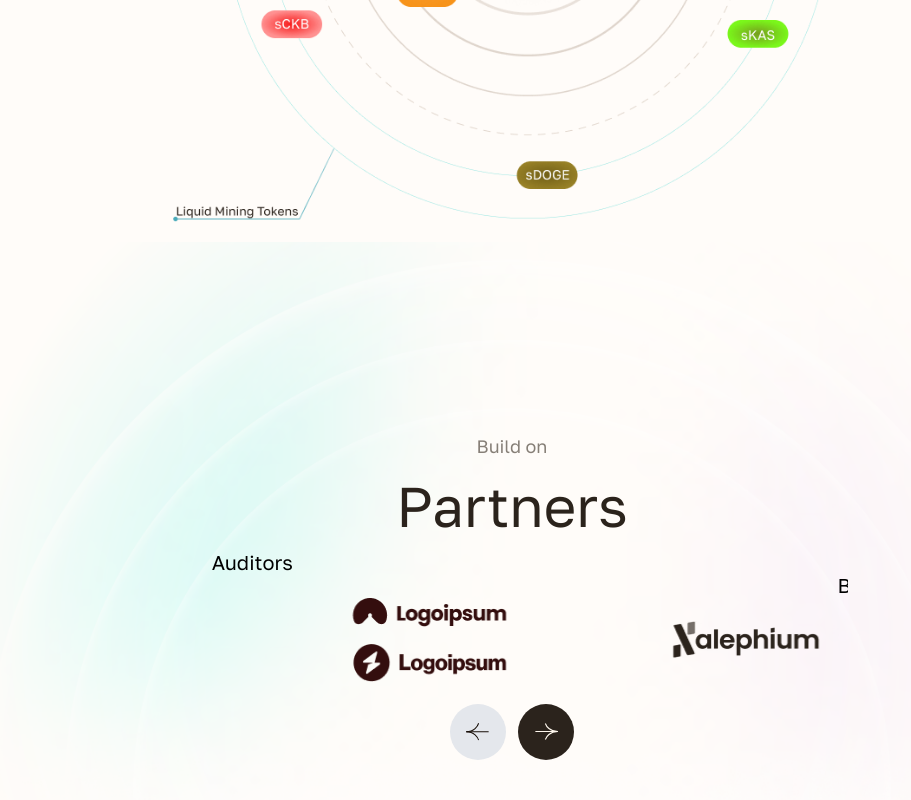
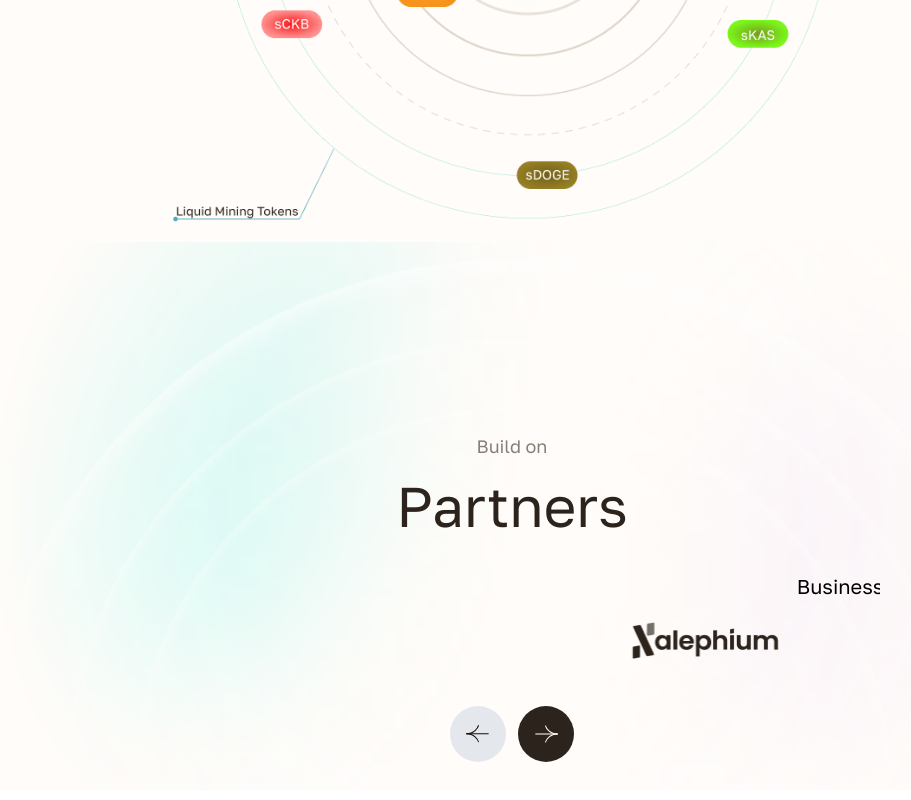
Before and after one commit to minedfi-protocol/landing, a Next.js app: page / in a window 1280 px wide. Shown: the part 3049-3849 px from the top of the page, without its empty margins (128-1039 px from the left). Built offline with nearby package versions, Linux system fonts and the light colour scheme.

Commit message:
feat: update PartnersSection layout and improve image handling; adjust spacing and responsiveness

```diff
--- a/src/sections/PartnersSection.tsx
+++ b/src/sections/PartnersSection.tsx
@@ -6,14 +6,14 @@ import { PartnersCardItem } from '@/components/CardItem/PartnersCardItem'
 
 export const PartnersSection = () => {
   return (
-    <section className='relative flex flex-col items-center px-5 pb-5 min-h-[800px] gap-16 w-full bg-[#FFFCF9] overflow-hidden'>
+    <section className='relative flex flex-col items-center px-5 pb-5 max-h-[800px] gap-16 w-full bg-[#FFFCF9] overflow-hidden'>
       <div
-        className='absolute w-full h-full -translate-x-1/2 -translate-y-1/2 top-1/2 left-1/2 bg-rings bg-cover bg-[center_top_rem] bg-no-repeat'
+        className='absolute w-full h-full -translate-x-1/2 -translate-y-1/2 top-1/2 left-1/2 bg-rings bg-cover bg-no-repeat'
         style={{
           maskImage: 'radial-gradient(circle at center, black 40%, transparent 75%)',
           WebkitMaskImage: 'radial-gradient(circle at center, black 40%, transparent 75%)'
         }}></div>
-      <div className='mt-48 z-50'>
+      <div className='mt-20 md:mt-48 z-50'>
         <>
           <p className='text-mobile-label md:text-desktop-label text-center text-light-gray'>
             Build on
@@ -23,59 +23,73 @@ export const PartnersSection = () => {
           </h2>
           <p className='text-neutral-40 text-mobile-subtitle lg:text-desktop-subtitle lg:w-[800px] text-center mt-[8px]'></p>
         </>
-        <div>
+        <div className='w-full max-w-7xl mx-auto px-4 sm:px-6 lg:px-8'>
           <Carousel autoPlay showGradient={false} interval={3000}>
             <PartnersCardItem
               title='Auditors'
               logos={
-                <div className='flex flex-col'>
-                  <div className='flex space-x-[200px]'>
+                <div className='flex flex-col gap-4 sm:gap-6 md:gap-8'>
+                  <div className='flex flex-row items-center justify-center gap-4 sm:gap-8 md:gap-16 lg:gap-[200px]'>
+                    <div className='w-[120px] sm:w-[130px] md:w-[140px] lg:w-[154px] relative h-[20px] sm:h-[23px] md:h-[25px] lg:h-[27px]'>
                       <Image
                         src='/assets/images/partners/audit-1.png'
                         alt='Auditors'
-                      width={154}
-                      height={27}
+                        fill
+                        className='object-contain'
                       />
+                    </div>
+                    <div className='w-[120px] sm:w-[130px] md:w-[140px] lg:w-[154px] relative h-[20px] sm:h-[23px] md:h-[25px] lg:h-[27px]'>
                       <Image
                         src='/assets/images/partners/audit-2.png'
                         alt='Auditors'
-                      width={154}
-                      height={27}
+                        fill
+                        className='object-contain'
                       />
                     </div>
-                  <div className='flex space-x-[200px] mt-[17px]'>
+                  </div>
+
+                  <div className='flex items-center justify-center gap-4 sm:gap-8 md:gap-16 lg:gap-[200px]'>
+                    <div className='w-[120px] sm:w-[130px] md:w-[140px] lg:w-[154px] relative h-[20px] sm:h-[23px] md:h-[25px] lg:h-[27px]'>
                       <Image
                         src='/assets/images/partners/audit-3.png'
                         alt='Auditors'
-                      width={154}
-                      height={27}
+                        fill
+                        className='object-contain'
                       />
+                    </div>
+                    <div className='w-[120px] sm:w-[130px] md:w-[140px] lg:w-[154px] relative h-[20px] sm:h-[23px] md:h-[25px] lg:h-[27px]'>
                       <Image
                         src='/assets/images/partners/audit-4.png'
                         alt='Auditors'
-                      width={154}
-                      height={27}
+                        fill
+                        className='object-contain'
                       />
+                    </div>
                   </div>
                 </div>
               }
             />
+
             <PartnersCardItem
               title='Business partners'
               logos={
-                <div className='flex h-[38px] space-x-[200px]'>
+                <div className='flex items-center justify-center gap-4 sm:gap-8 md:gap-16 lg:gap-[200px]'>
+                  <div className='w-[120px] sm:w-[130px] md:w-[140px] lg:w-[148px] relative h-[28px] sm:h-[32px] md:h-[35px] lg:h-[38px]'>
                     <Image
                       src='/assets/images/partners/alph.png'
                       alt='Partners'
-                    width={148}
-                    height={38}
+                      fill
+                      className='object-contain'
                     />
+                  </div>
+                  <div className='w-[120px] sm:w-[130px] md:w-[140px] lg:w-[156px] relative h-[15px] sm:h-[17px] md:h-[18px] lg:h-[20px]'>
                     <Image
                       src='/assets/images/partners/hearst.png'
                       alt='Partners'
-                    width={156}
-                    height={20}
+                      fill
+                      className='object-contain'
                     />
+                  </div>
                 </div>
               }
             />
```
Lines whose indentation alone changed are shown as unchanged.
